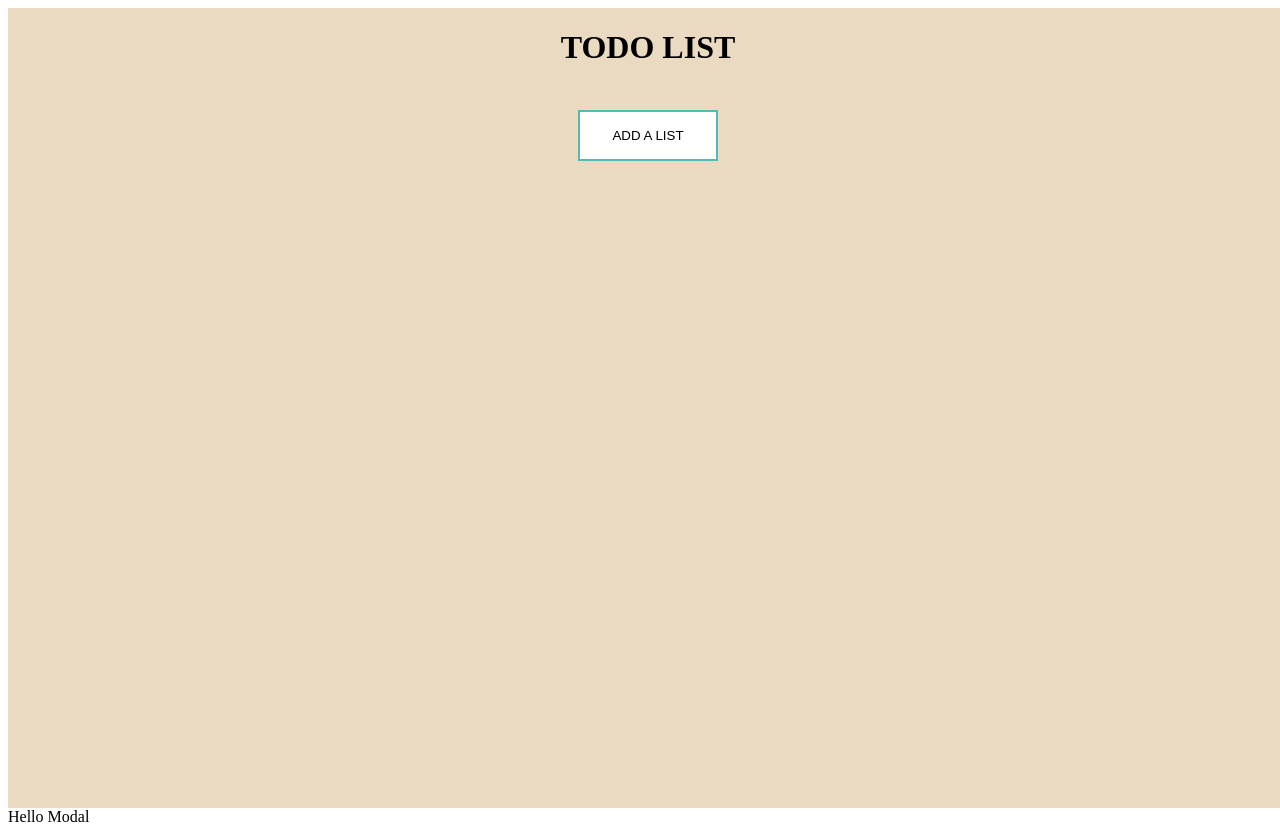
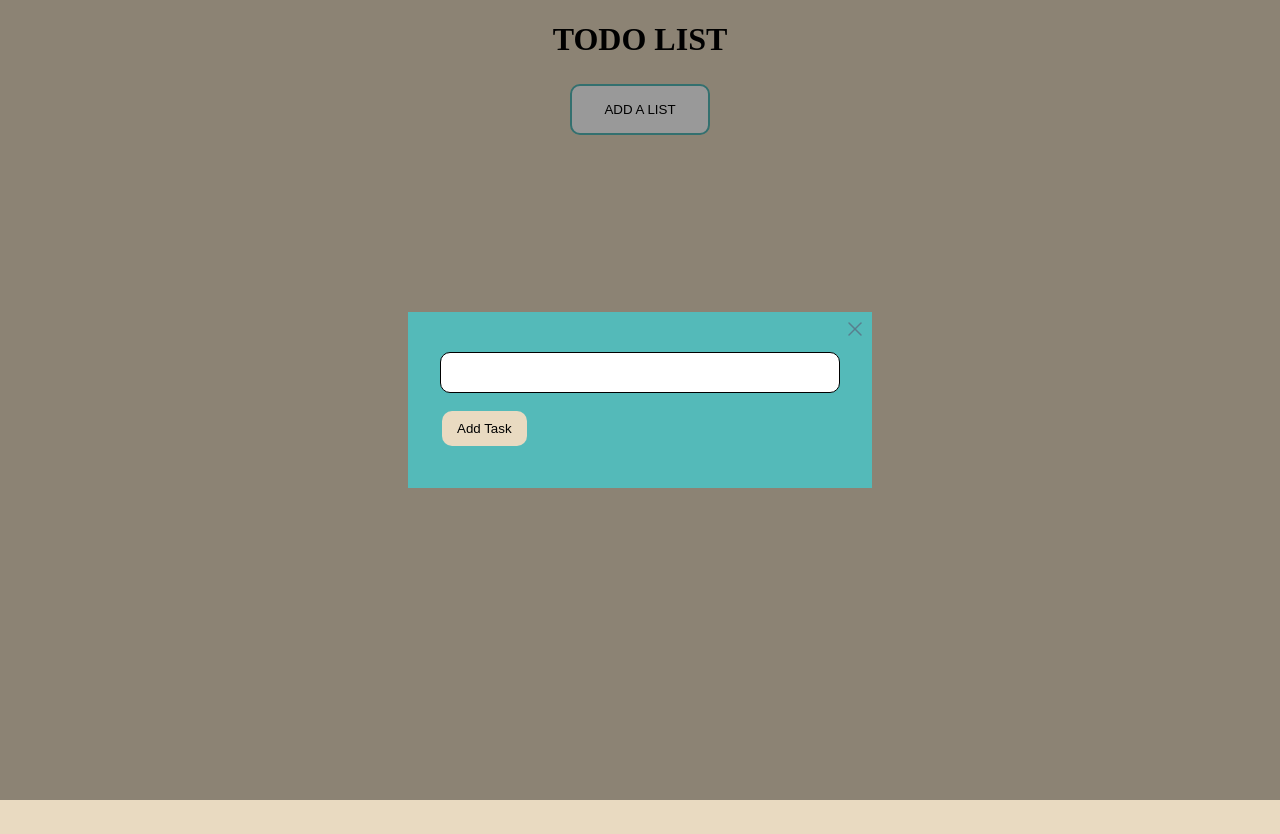
Before and after one commit to nerraou/todo-app, a React (Create React App) app: page / in a window 1280 px wide. Both pictures are taken after a click on the button "ADD A LIST". After the commit the page ends 800 px from the top, so only its background shows below. Built offline with nearby package versions, Linux system fonts and the light colour scheme.

Commit message:
changes
add the modal component
modify th style in the body
add the list of tasks

```diff
--- a/src/App.js
+++ b/src/App.js
@@ -1,18 +1,30 @@
 import { Button } from "./components/Button";
 import { Modal } from "./components/Modal";
 import { useState } from "react";
+import styles from "./App.module.css";
+import "./global.css";
 
 function App() {
   const [show, setShow] = useState(false);
+  const [change, setChange] = useState("");
+  const [tasks, setTasks] = useState([]);
 
   return (
-    <div className="App">
-      <Button
-        onClick={() => {
-          setShow(true);
-        }}
-      />
-      {show ? <Modal /> : null}
+    <div className={styles.container}>
+      <h1>TODO LIST</h1>
+      <Button onClick={() => setShow(true)} />
+      {show ? (
+        <Modal
+          onClose={() => setShow(false)}
+          onChange={(value) => setChange(value)}
+          onAddTask={() => setTasks([...tasks, change])}
+        />
+      ) : null}
+      <ul>
+        {tasks.map((task) => {
+          return <li> {task}</li>;
+        })}
+      </ul>
     </div>
   );
 }
--- /dev/null
+++ b/src/App.module.css
@@ -0,0 +1,6 @@
+.container {
+  display: flex;
+  justify-content: flex-start;
+  align-items: center;
+  flex-direction: column;
+}
--- a/src/components/Button/Button.module.css
+++ b/src/components/Button/Button.module.css
@@ -1,23 +1,15 @@
-.button{
+.button {
   background-color: white;
   color: black;
-    border: 2px solid #54BAB9;
+  border: 2px solid #54bab9;
   text-align: center;
   padding: 16px 32px;
   margin: 4px 2px;
+  border-radius: 10px;
   transition-duration: 0.4s;
   cursor: pointer;
 }
 
-.button:hover{
-    background-color: #54BAB9;
+.button:hover {
+  background-color: #54bab9;
 }
-.background{
-    width: 100vw;
-    min-height: 100vh;
-    background-color: #E9DAC1;
-    display: flex;
-    justify-content: flex-start;
-    align-items: center;
-    flex-direction: column;
-}
--- a/src/components/Button/index.js
+++ b/src/components/Button/index.js
@@ -2,13 +2,9 @@ import styles from "./Button.module.css";
 
 function Button({ onClick }) {
   return (
-    <div className={styles.background}>
-      <h1> TODO LIST</h1>
-      <br />
-      <button className={styles.button} onClick={onClick}>
-        ADD A LIST
-      </button>
-    </div>
+    <button className={styles.button} onClick={onClick}>
+      ADD A LIST
+    </button>
   );
 }
 
--- a/src/components/Modal/Modal.module.css
+++ b/src/components/Modal/Modal.module.css
@@ -0,0 +1,41 @@
+.modalContainer {
+  position: fixed;
+  width: 100%;
+  height: 100%;
+  top: 0;
+  left: 0;
+  background: rgba(0, 0, 0, 0.4);
+}
+.Modal {
+  width: 400px;
+  position: absolute;
+  top: 50%;
+  left: 50%;
+  transform: translate(-50%, -50%);
+  padding: 2em;
+  background: #54bab9;
+}
+
+.xIcon {
+  position: absolute;
+  top: 5px;
+  right: 5px;
+  width: 24px;
+  height: 24px;
+}
+.Input {
+  width: 100%;
+  padding: 12px 20px;
+  margin: 8px 0;
+  border-radius: 10px;
+  border: 1px solid black;
+  box-sizing: border-box;
+}
+.Button {
+  background-color: #e9dac1;
+  color: black;
+  border-radius: 10px;
+  border: none;
+  padding: 10px 15px;
+  margin: 10px 2px;
+}
--- a/src/components/Modal/index.js
+++ b/src/components/Modal/index.js
@@ -1,5 +1,26 @@
-function Modal() {
-  return <div>Hello Modal</div>;
+import { XIcon } from "../XIcon";
+import styles from "./Modal.module.css";
+
+function Modal({ onClose, onChange, onAddTask }) {
+  return (
+    <div className={styles.modalContainer}>
+      <div className={styles.Modal}>
+        <XIcon className={styles.xIcon} onClick={onClose} />
+        <input
+          type="text"
+          className={styles.Input}
+          onChange={(e) => {
+            onChange(e.target.value);
+          }}
+        />
+        <div>
+          <button className={styles.Button} onClick={onAddTask}>
+            Add Task
+          </button>
+        </div>
+      </div>
+    </div>
+  );
 }
 
 export { Modal };
--- /dev/null
+++ b/src/components/XIcon/index.js
@@ -0,0 +1,22 @@
+function XIcon({ className, onClick }) {
+  return (
+    <svg
+      className={className}
+      onClick={onClick}
+      xmlns="http://www.w3.org/2000/svg"
+      width="44"
+      height="44"
+      viewBox="0 0 24 24"
+      strokeWidth="1.5"
+      stroke="#597e8d"
+      fill="none"
+      strokeLinecap="round"
+      strokeLinejoin="round"
+    >
+      <path stroke="none" d="M0 0h24v24H0z" fill="none" />
+      <line x1="18" y1="6" x2="6" y2="18" />
+      <line x1="6" y1="6" x2="18" y2="18" />
+    </svg>
+  );
+}
+export { XIcon };
--- /dev/null
+++ b/src/global.css
@@ -0,0 +1,4 @@
+body {
+  margin: 0;
+  background-color: #e9dac1;
+}
```
Lines whose indentation alone changed are shown as unchanged.
